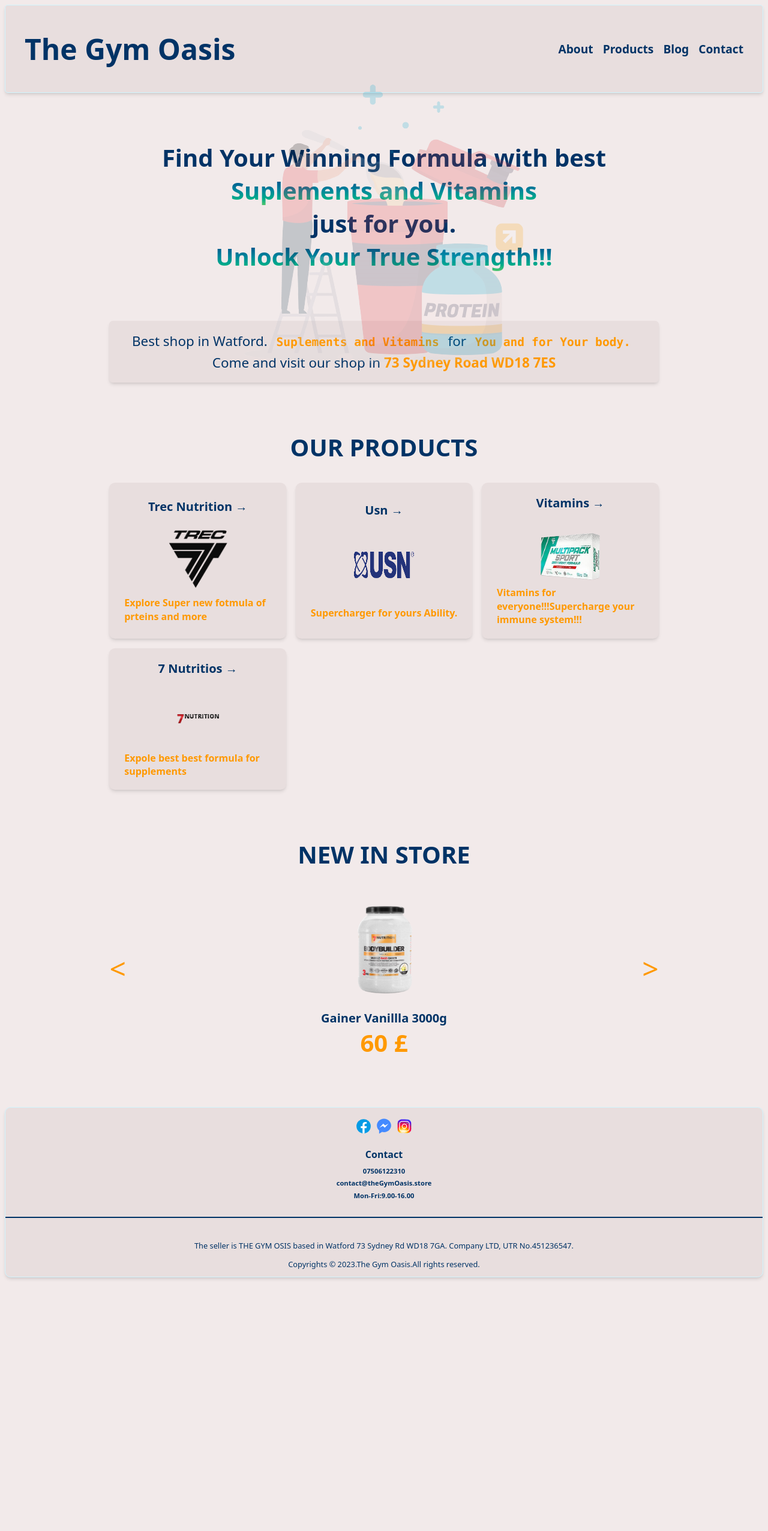
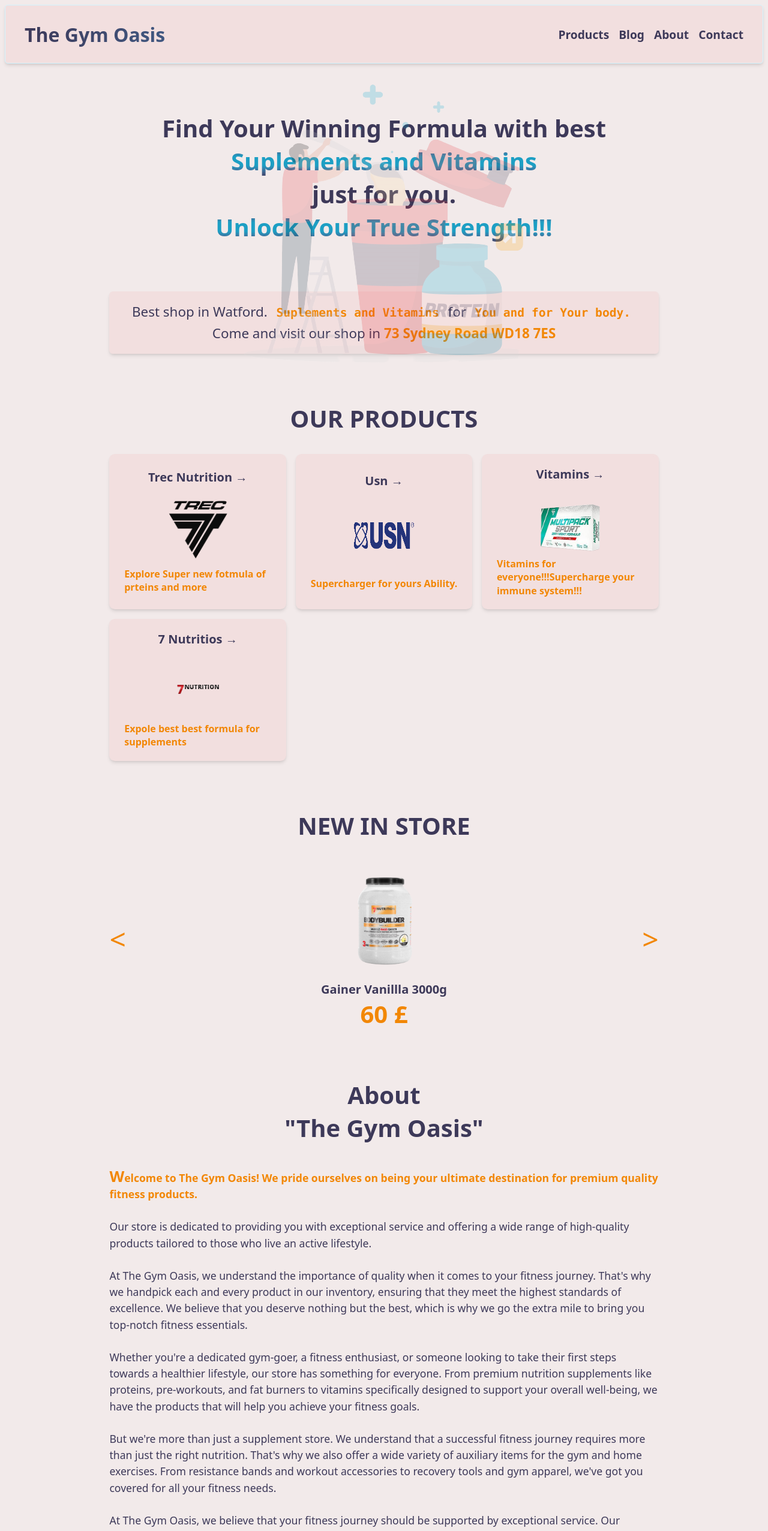
Before and after one commit to MarekKabala1/TheGymOasis, an Astro site: page / in a window 1280 px wide. Shown: the top 2553 px of the page at 60% size. Before the commit the page ends 2138 px from the top, so only its background shows below. Built offline with nearby package versions, Linux system fonts and the light colour scheme; Astro itself is replaced by a stand-in of ours.

Commit message:
Article section inplemented, colore palet updated

```diff
--- /dev/null
+++ b/src/components/Article.astro
@@ -0,0 +1,57 @@
+<article class='artcle'>
+	<h3 class='article_title'>About<br /> "The Gym Oasis"</h3>
+	<p class='article_text'>
+		<strong class='article_strong'>
+			Welcome to The Gym Oasis! We pride ourselves on being your ultimate
+			destination for premium quality fitness products.</strong
+		>
+		<br /><br />
+		Our store is dedicated to providing you with exceptional service and offering
+		a wide range of high-quality products tailored to those who live an active lifestyle.<br
+		/><br />
+		At The Gym Oasis, we understand the importance of quality when it comes to your
+		fitness journey. That's why we handpick each and every product in our inventory,
+		ensuring that they meet the highest standards of excellence. We believe that
+		you deserve nothing but the best, which is why we go the extra mile to bring
+		you top-notch fitness essentials.<br /><br /> Whether you're a dedicated gym-goer,
+		a fitness enthusiast, or someone looking to take their first steps towards a
+		healthier lifestyle, our store has something for everyone. From premium nutrition
+		supplements like proteins, pre-workouts, and fat burners to vitamins specifically
+		designed to support your overall well-being, we have the products that will help
+		you achieve your fitness goals.<br /><br /> But we're more than just a supplement
+		store. We understand that a successful fitness journey requires more than just
+		the right nutrition. That's why we also offer a wide variety of auxiliary items
+		for the gym and home exercises. From resistance bands and workout accessories
+		to recovery tools and gym apparel, we've got you covered for all your fitness
+		needs.<br /><br /> At The Gym Oasis, we believe that your fitness journey should
+		be supported by exceptional service. Our knowledgeable and friendly team is here
+		to assist you every step of the way. Whether you need guidance in choosing the
+		right products or advice on optimizing your workout routine, we're here to provide
+		you with personalized recommendations and expert insights.<br /><br /> Discover
+		the oasis of high-quality fitness products at our store. Step into a world where
+		excellence meets service, and where your fitness goals are our top priority.
+		Join us on this journey towards a healthier, stronger, and more vibrant you.
+		The Gym Oasis - where quality meets your fitness aspirations.
+	</p>
+</article>
+
+<style>
+	.article_title {
+		font-size: clamp(2rem, 7vw, 2.5rem);
+		color: var(--primary);
+		text-align: center;
+	}
+	.article_strong {
+		color: var(--accent);
+	}
+	.article_text {
+		color: var(--primary);
+		font-weight: 500;
+		font-size: clamp(0.7rem, 4vw, 1.1rem);
+		line-height: 1.7rem;
+	}
+	.article_text::first-letter {
+		font-weight: 900;
+		font-size: clamp(1.1rem, 6vw, 1.6rem);
+	}
+</style>
--- /dev/null
+++ b/src/components/Hero.astro
@@ -0,0 +1,56 @@
+<h1 class='main_header'>
+	Find Your Winning Formula with best<br />
+	<span class='text-gradient'>Suplements and Vitamins</span><br /> just for you.<br
+	/>
+	<span class='text-gradient'>Unlock Your True Strength!!!</span>
+</h1>
+<p class='main_hero'>
+	Best shop in Watford.
+	<code>Suplements and Vitamins</code>
+	for
+	<code>You and for Your body.</code><br />
+	Come and visit our shop in <strong>73 Sydney Road WD18 7ES</strong>
+</p>
+
+<style>
+	.main_header {
+		font-size: clamp(1.5rem, 4vw, 2.5rem);
+		font-weight: 800;
+		text-align: center;
+		margin-bottom: var(--m-bottom);
+		color: var(--primary);
+		z-index: 1;
+	}
+	.text-gradient {
+		background-image: var(--accent-gradient);
+		-webkit-background-clip: text;
+		-webkit-text-fill-color: transparent;
+		background-size: 400%;
+		background-position: 0%;
+	}
+	.main_hero {
+		line-height: 1.6;
+		z-index: 1;
+		font-size: clamp(0.8rem, 3.5vw, 1.4rem);
+		text-align: center;
+		border: 1px solid rgba(var(--accent), 25%);
+		background-color: var(--neutral-gray);
+		padding: 1rem;
+		margin-bottom: var(--m-bottom);
+		border-radius: 0.4rem;
+		color: var(--primary);
+		box-shadow: 0 4px 6px -1px rgba(0, 0, 0, 0.1),
+			0 2px 4px -2px rgba(0, 0, 0, 0.1);
+	}
+	.main_hero > code {
+		font-size: 0.875em;
+		font-weight: bold;
+		background: rgba(var(--accent), 12%);
+		color: var(--accent);
+		border-radius: 4px;
+		padding: 0.3em 0.45em;
+	}
+	.main_hero > strong {
+		color: var(--accent);
+	}
+</style>
--- a/src/components/Nav.astro
+++ b/src/components/Nav.astro
@@ -4,13 +4,13 @@
 	</div>
 	<ul class='nav_wrapper'>
 		<li class='nav_link'>
-			<a href='about us'>about</a>
-		</li>
-		<li class='nav_link'>
 			<a href='products'>products</a>
 		</li>
 		<li class='nav_link'>
 			<a href='blog'>blog</a>
+		</li>
+		<li class='nav_link'>
+			<a href='about us'>about</a>
 		</li>
 		<li class='nav_link'>
 			<a href='contact'>contact</a>
@@ -30,9 +30,20 @@
 		box-shadow: 0 4px 6px -1px rgba(0, 0, 0, 0.1),
 			0 2px 4px -2px rgba(0, 0, 0, 0.1);
 	}
-	.logo {
+	.logo > h2 {
 		font-size: clamp(0.8rem, 2.5vw, 2rem);
-		color: var(--primary);
+		background-image: linear-gradient(
+			to left,
+			#04c4d9,
+			#1d9fc4,
+			#377ba6,
+			#415881,
+			#3d3959
+		);
+		-webkit-background-clip: text;
+		-webkit-text-fill-color: transparent;
+		background-size: 400%;
+		background-position: 0%;
 	}
 	.logo > h2 {
 		text-align: center;
--- a/src/layouts/Layout.astro
+++ b/src/layouts/Layout.astro
@@ -27,21 +27,38 @@
 		:root {
 			--accent: 255, 153, 0;
 			/* --accent-gradient: linear-gradient(45deg, rgb(var(--accent)), #da62c4 30%, white 60%); */
-			--accent-gradient: linear-gradient(
+			/* --accent-gradient: linear-gradient(
 				to bottom,
 				#003366,
 				#005c8f,
 				#00859b,
 				#00ab8a,
 				#66cc66
+			); */
+			--accent-gradient: linear-gradient(
+				to bottom,
+				#3d3959,
+				#415077,
+				#3e6994,
+				#3284ae,
+				#1d9fc4,
+				#1d9fc4,
+				#1d9fc4,
+				#1d9fc4,
+				#3284ae,
+				#3e6994,
+				#415077,
+				#3d3959
 			);
-			--primary: #003366;
-			--secondary: #66cc66;
-			--accent: #ff9900;
-			--neutral-gray: #e8dede;
+
+			--primary: #3d3959;
+			--secondary: #04c4d9;
+			--accent: #f28705;
+			--neutral-gray: #f2dfdf;
 			--neutral-offwhite: #f2eaea;
+			--border: #04c4d9;
 			--success: #33cc33;
-			--errorr: #ff3333;
+			--errorr: #f23847;
 
 			--m-bottom: 5rem;
 		}
--- a/src/pages/index.astro
+++ b/src/pages/index.astro
@@ -4,25 +4,15 @@
 import Nav from '@components/Nav.astro';
 import Footer from '@components/Footer.astro';
 import Slider from '@components/Slider.astro';
+import Hero from '@components/Hero.astro';
+import Article from '@components/Article.astro';
 ---
 
 <Layout title='The Gym Oasis'>
 	<Nav />
 	<main>
 		<section class='hero'>
-			<h1 class='main_header'>
-				Find Your Winning Formula with best<br />
-				<span class='text-gradient'>Suplements and Vitamins</span><br /> just for
-				you.<br />
-				<span class='text-gradient'>Unlock Your True Strength!!!</span>
-			</h1>
-			<p class='main_hero'>
-				Best shop in Watford.
-				<code>Suplements and Vitamins</code>
-				for
-				<code>You and for Your body.</code><br />
-				Come and visit our shop in <strong>73 Sydney Road WD18 7ES</strong>
-			</p>
+			<Hero />
 		</section>
 
 		<h2 class='section-card_header slider_title'>Our Products</h2>
@@ -56,6 +46,9 @@
 			<h2 class='slider_title'>New in store</h2>
 			<Slider />
 		</section>
+		<section class='section-article'>
+			<Article />
+		</section>
 	</main>
 	<Footer />
 </Layout>
@@ -64,6 +57,7 @@
 	main {
 		margin: 0 auto;
 		max-width: 100ch;
+		padding: 0 1rem;
 	}
 	.hero::after {
 		content: '';
@@ -78,46 +72,7 @@
 		left: 0px;
 		opacity: 0.2;
 	}
-	.main_header {
-		font-size: clamp(1.5rem, 4vw, 2.5rem);
-		font-weight: 800;
-		text-align: center;
-		margin-bottom: var(--m-bottom);
-		color: var(--primary);
-		z-index: 1;
-	}
-	.text-gradient {
-		background-image: var(--accent-gradient);
-		-webkit-background-clip: text;
-		-webkit-text-fill-color: transparent;
-		background-size: 400%;
-		background-position: 0%;
-	}
-	.main_hero {
-		line-height: 1.6;
-		z-index: 1;
-		font-size: clamp(0.8rem, 3.5vw, 1.4rem);
-		text-align: center;
-		border: 1px solid rgba(var(--accent), 25%);
-		background-color: var(--neutral-gray);
-		padding: 1rem;
-		margin-bottom: var(--m-bottom);
-		border-radius: 0.4rem;
-		color: var(--primary);
-		box-shadow: 0 4px 6px -1px rgba(0, 0, 0, 0.1),
-			0 2px 4px -2px rgba(0, 0, 0, 0.1);
-	}
-	.main_hero > code {
-		font-size: 0.875em;
-		font-weight: bold;
-		background: rgba(var(--accent), 12%);
-		color: var(--accent);
-		border-radius: 4px;
-		padding: 0.3em 0.45em;
-	}
-	.main_hero > strong {
-		color: var(--accent);
-	}
+
 	.section-card_grid {
 		display: grid;
 		grid-template-columns: repeat(auto-fit, minmax(24ch, 1fr));
@@ -143,4 +98,7 @@
 		color: var(--primary);
 		margin: 0 0 2rem 0;
 	}
+	.section-article {
+		margin-bottom: var(--m-bottom);
+	}
 </style>
```
Also changed, not shown: 1 other file.
